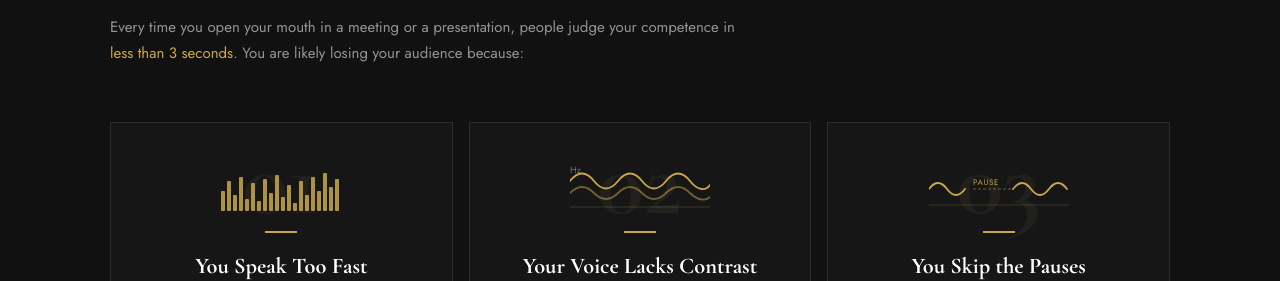
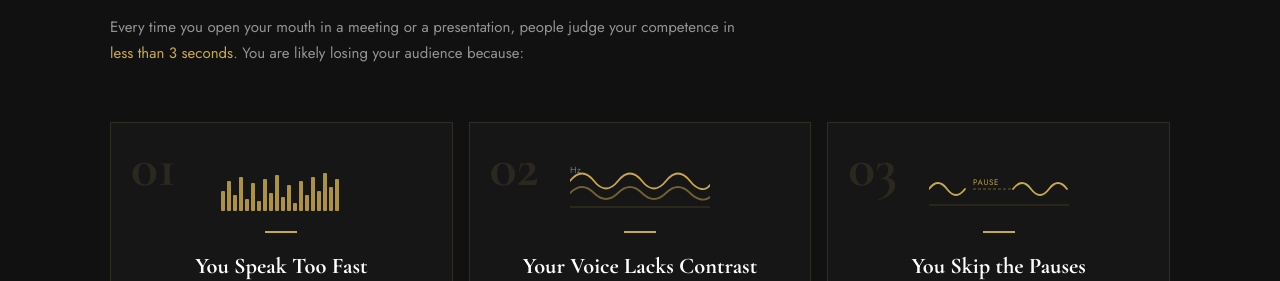
Before and after one commit to mustafahassan065/SevilVelsha, a React (Vite) app: page /voice-audit in a window 1280 px wide. Shown: the part 1200-1481 px from the top of the page. Built offline with nearby package versions, Linux system fonts and the light colour scheme.

Commit message:
Fixed the numbers

```diff
--- a/src/routes/voice-audit/VoiceAuditPage.jsx
+++ b/src/routes/voice-audit/VoiceAuditPage.jsx
@@ -146,10 +146,11 @@ export default function VoiceAuditPage() {
           </p>
 
           {/* 3 cards */}
+          {/* 3 cards */}
 <div style={{ display: 'grid', gridTemplateColumns: 'repeat(3,1fr)', gap: 16, marginBottom: 24 }}>
   {/* Card 1 */}
   <div style={{ background: CARD, border: `1px solid ${CARD_BORDER}`, padding: '40px 32px 36px', position: 'relative', overflow: 'hidden', textAlign: 'center' }}>
-              <div style={{ position: 'absolute', top: 12, left: '50%', transform: 'translateX(-50%)', fontFamily: G, fontSize: '6rem', fontWeight: 700, color: 'rgba(201,169,110,0.07)', lineHeight: 1, userSelect: 'none', whiteSpace: 'nowrap' }}>01</div>
+    <div style={{ position: 'absolute', top: 16, left: 20, fontFamily: G, fontSize: '3.5rem', fontWeight: 700, color: 'rgba(201,169,110,0.12)', lineHeight: 1, userSelect: 'none' }}>01</div>
     <div style={{ position: 'relative', zIndex: 1 }}>
       {/* Bar chart waveform */}
       <svg width="120" height="48" viewBox="0 0 120 48" style={{ display: 'block', margin: '0 auto 20px' }}>
@@ -169,13 +170,12 @@ export default function VoiceAuditPage() {
 
   {/* Card 2 */}
   <div style={{ background: CARD, border: `1px solid ${CARD_BORDER}`, padding: '40px 32px 36px', position: 'relative', overflow: 'hidden', textAlign: 'center' }}>
-              <div style={{ position: 'absolute', top: 12, left: '50%', transform: 'translateX(-50%)', fontFamily: G, fontSize: '6rem', fontWeight: 700, color: 'rgba(201,169,110,0.07)', lineHeight: 1, userSelect: 'none', whiteSpace: 'nowrap' }}>02</div>
+    <div style={{ position: 'absolute', top: 16, left: 20, fontFamily: G, fontSize: '3.5rem', fontWeight: 700, color: 'rgba(201,169,110,0.12)', lineHeight: 1, userSelect: 'none' }}>02</div>
     <div style={{ position: 'relative', zIndex: 1 }}>
       {/* Hz wave */}
       <div style={{ position: 'relative', margin: '0 auto 20px', width: 140, height: 48 }}>
         <span style={{ position: 'absolute', top: 0, left: 0, fontFamily: J, fontSize: '9px', color: 'rgba(255,255,255,0.4)', letterSpacing: '0.05em' }}>Hz</span>
         <svg width="140" height="48" viewBox="0 0 140 48" style={{ display: 'block' }}>
-                    {/* Two sine-like waves stacked */}
           <path d="M0,18 C8,8 16,8 24,18 C32,28 40,28 48,18 C56,8 64,8 72,18 C80,28 88,28 96,18 C104,8 112,8 120,18 C128,28 136,28 140,22" fill="none" stroke={GOLD} strokeWidth="1.8" strokeLinecap="round"/>
           <path d="M0,30 C8,22 16,22 24,30 C32,38 40,38 48,30 C56,22 64,22 72,30 C80,38 88,38 96,30 C104,22 112,22 120,30 C128,38 136,38 140,34" fill="none" stroke={GOLD} strokeWidth="1.8" strokeLinecap="round" opacity="0.5"/>
           <line x1="0" y1="44" x2="140" y2="44" stroke="rgba(201,168,76,0.3)" strokeWidth="0.8"/>
@@ -191,9 +191,9 @@ export default function VoiceAuditPage() {
 
   {/* Card 3 */}
   <div style={{ background: CARD, border: `1px solid ${CARD_BORDER}`, padding: '40px 32px 36px', position: 'relative', overflow: 'hidden', textAlign: 'center' }}>
-              <div style={{ position: 'absolute', top: 12, left: '50%', transform: 'translateX(-50%)', fontFamily: G, fontSize: '6rem', fontWeight: 700, color: 'rgba(201,169,110,0.07)', lineHeight: 1, userSelect: 'none', whiteSpace: 'nowrap' }}>03</div>
+    <div style={{ position: 'absolute', top: 16, left: 20, fontFamily: G, fontSize: '3.5rem', fontWeight: 700, color: 'rgba(201,169,110,0.12)', lineHeight: 1, userSelect: 'none' }}>03</div>
     <div style={{ position: 'relative', zIndex: 1 }}>
-                {/* Pause wave — broken line with PAUSE text */}
+      {/* Pause wave */}
       <svg width="140" height="48" viewBox="0 0 140 48" style={{ display: 'block', margin: '0 auto 20px' }}>
         <path d="M0,26 C6,18 12,18 18,26 C24,34 30,34 36,26" fill="none" stroke={GOLD} strokeWidth="1.8" strokeLinecap="round"/>
         <text x="44" y="22" fill={GOLD} fontSize="8" fontFamily="'Jost',sans-serif" letterSpacing="0.08em" opacity="0.9">PAUSE</text>
```
Lines whose indentation alone changed are shown as unchanged.
